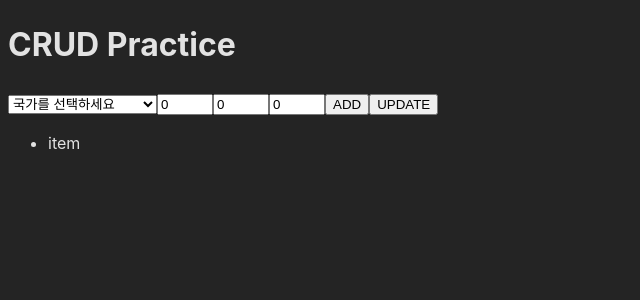
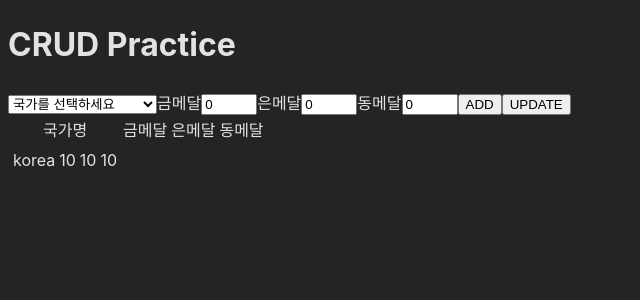
Before and after one commit to PomegranateBlue/React_CRUD, a React (Vite) app: page / in a window 1280 px wide. Shown: the top 300 px of the page, without its empty margins (0-640 px from the left). Built offline with nearby package versions, Linux system fonts and the light colour scheme.

Commit message:
국가 추가 시 화면 다운

```diff
--- a/src/App.jsx
+++ b/src/App.jsx
@@ -1,25 +1,41 @@
 import { useState } from "react";
 import { COUNTRY_LIST } from "./constant.jsx";
 const App = () => {
-  const [medalList, setMedalList] = useState([{ country: "korea" }]);
+  const [medalList, setMedalList] = useState([
+    { country: "korea", goldMedal: 10, silverMedal: 10, copperMedal: 10 },
+  ]);
   const [country, setCountry] = useState("");
   const [goldMedal, setGoldMedal] = useState(0);
   const [silverMedal, setSilverMedal] = useState(0);
   const [copperMedal, setCopperMedal] = useState(0);
+
+  const addMedal = (e) => {
+    e.preventDefault();
+    const newMedal = {
+      country: country,
+      goldMedal: goldMedal,
+      silverMedal: silverMedal,
+      copperMedal: copperMedal,
+    };
+    setMedalList([...medalList, newMedal]);
+  };
 
   return (
     <div>
       <h1>CRUD Practice</h1>
       <div className="formContainer">
         <form>
-          <select value={country} onChange={setCountry}>
-            <option>국가를 선택하세요</option>
+          <select>
+            <option value={country} onChange={setCountry}>
+              국가를 선택하세요
+            </option>
             {COUNTRY_LIST.map((country, index) => (
               <option key={index} value={country}>
                 {country}
               </option>
             ))}
           </select>
+          <label>금메달</label>
           <input
             type="number"
             value={goldMedal}
@@ -28,6 +44,7 @@ const App = () => {
             min="0"
             max="99"
           />
+          <label>은메달</label>
           <input
             type="number"
             value={silverMedal}
@@ -36,6 +53,7 @@ const App = () => {
             min="0"
             max="99"
           />
+          <label>동메달</label>
           <input
             type="number"
             value={copperMedal}
@@ -44,15 +62,35 @@ const App = () => {
             min="0"
             max="99"
           />
-          <button type="submit">ADD</button>
+          <button type="submit" onClick={addMedal}>
+            ADD
+          </button>
           <button type="submit">UPDATE</button>
         </form>
       </div>
-      <div className="MedalTableContainer">
-        {" "}
-        <ul>
-          <li>item</li>
-        </ul>
+      <div className="MedalTable-Container">
+        <table>
+          <thead>
+            <tr className="MedalTable-Header">
+              <th>국가명</th>
+              <th>금메달</th>
+              <th>은메달</th>
+              <th>동메달</th>
+            </tr>
+          </thead>
+          <tbody>
+            <tr>
+              {medalList.map((medal) => (
+                <tr key={medal.country}>
+                  <td>{medal.country}</td>
+                  <td>{medal.goldMedal}</td>
+                  <td>{medal.silverMedal}</td>
+                  <td>{medal.copperMedal}</td>
+                </tr>
+              ))}
+            </tr>
+          </tbody>
+        </table>
       </div>
     </div>
   );
```
Also changed, not shown: src/components/MedalForm.jsx (added).
